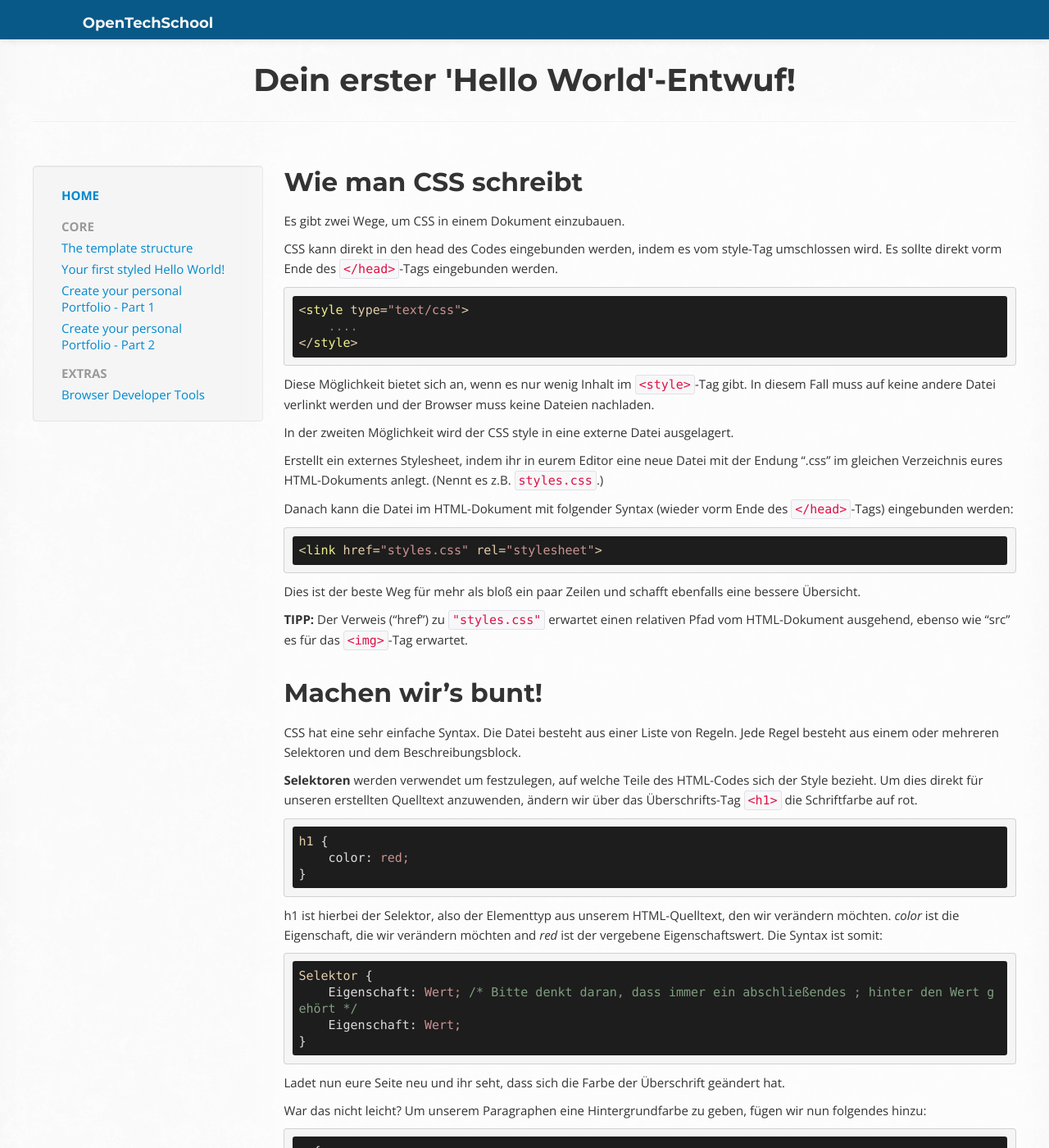
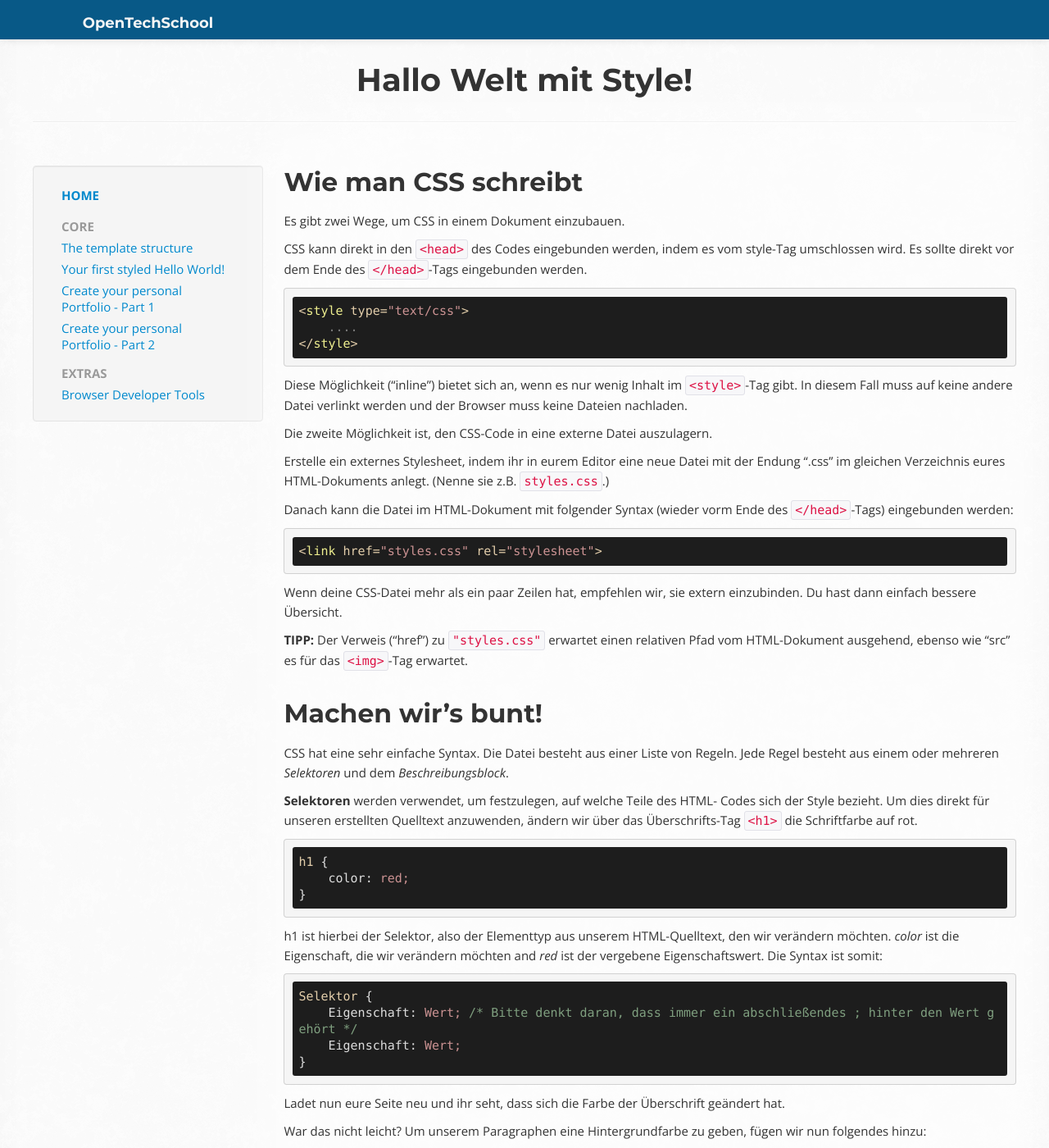
Before and after one commit to OpenTechSchool/html-css-beginners, a Jekyll site: the page built from core/style.md, in a window 1280 px wide and 1400 px high. Shown: the whole window at 82% size. Built offline with Jekyll 4.4.1, drawn with Linux system fonts in a browser that asks for light colours; Markdown is read by kramdown in place of the engine named in the settings; some of the changed text lies outside the part shown.

Commit message:
style.md: Umbruch und ein paar Formulierungen

```diff
--- a/core/style.md
+++ b/core/style.md
@@ -1,7 +1,7 @@
 ---
 
 layout: ots
-title: Dein erster 'Hello World'-Entwuf!
+title: Hallo Welt mit Style!
 
 ---
 
@@ -9,51 +9,65 @@ title: Dein erster 'Hello World'-Entwuf!
 
 Es gibt zwei Wege, um CSS in einem Dokument einzubauen.
 
-CSS kann direkt in den head des Codes eingebunden werden, indem es vom style-Tag umschlossen wird. Es sollte direkt vorm Ende des `</head>`-Tags eingebunden werden.
+CSS kann direkt in den `<head>` des Codes eingebunden werden, indem es vom
+style-Tag umschlossen wird. Es sollte direkt vor dem Ende des `</head>`-Tags
+eingebunden werden.
 
     <style type="text/css">
         ....
     </style>
 
-Diese Möglichkeit bietet sich an, wenn es nur wenig Inhalt im `<style>`-Tag gibt. In diesem Fall muss auf keine andere Datei verlinkt werden und der Browser muss keine Dateien nachladen.
+Diese Möglichkeit ("inline") bietet sich an, wenn es nur wenig Inhalt im
+`<style>`-Tag gibt. In diesem Fall muss auf keine andere Datei verlinkt werden
+und der Browser muss keine Dateien nachladen.
 
-In der zweiten Möglichkeit wird der CSS style in eine externe Datei ausgelagert.
+Die zweite Möglichkeit ist, den CSS-Code in eine externe Datei auszulagern.
 
-Erstellt ein externes Stylesheet, indem ihr in eurem Editor eine neue Datei mit der Endung ".css" im gleichen Verzeichnis eures HTML-Dokuments anlegt. (Nennt es z.B. `styles.css`.)
+Erstelle ein externes Stylesheet, indem ihr in eurem Editor eine neue Datei
+mit der Endung ".css" im gleichen Verzeichnis eures HTML-Dokuments anlegt.
+(Nenne sie z.B. `styles.css`.)
 
-Danach kann die Datei im HTML-Dokument mit folgender Syntax (wieder vorm Ende des `</head>`-Tags) eingebunden werden:
+Danach kann die Datei im HTML-Dokument mit folgender Syntax (wieder vorm Ende
+des `</head>`-Tags) eingebunden werden:
 
     <link href="styles.css" rel="stylesheet">
 
-Dies ist der beste Weg für mehr als bloß ein paar Zeilen und schafft ebenfalls eine bessere Übersicht.
+Wenn deine CSS-Datei mehr als ein paar Zeilen hat, empfehlen wir, sie extern
+einzubinden. Du hast dann einfach bessere Übersicht.
 
-**TIPP:** Der Verweis ("href") zu `"styles.css"` erwartet einen relativen Pfad vom HTML-Dokument ausgehend, ebenso wie "src" es für das `<img>`-Tag erwartet.
+**TIPP:** Der Verweis ("href") zu `"styles.css"` erwartet einen relativen
+Pfad vom HTML-Dokument ausgehend, ebenso wie "src" es für das `<img>`-Tag
+erwartet.
 
 ## Machen wir's bunt!
 
-CSS hat eine sehr einfache Syntax.
-Die Datei besteht aus einer Liste von Regeln. Jede Regel besteht aus einem oder mehreren Selektoren und dem Beschreibungsblock.
+CSS hat eine sehr einfache Syntax. Die Datei besteht aus einer Liste von
+Regeln. Jede Regel besteht aus einem oder mehreren *Selektoren* und dem
+*Beschreibungsblock*.
 
-**Selektoren** werden verwendet um festzulegen, auf welche Teile des HTML-Codes sich der Style bezieht.
-Um dies direkt für unseren erstellten Quelltext anzuwenden, ändern wir über das Überschrifts-Tag `<h1>` die Schriftfarbe auf rot.
+**Selektoren** werden verwendet, um festzulegen, auf welche Teile des HTML-
+Codes sich der Style bezieht. Um dies direkt für unseren erstellten Quelltext
+anzuwenden, ändern wir über das Überschrifts-Tag `<h1>` die Schriftfarbe auf
+rot.
 
     h1 {
         color: red;
     }
 
-h1 ist hierbei der Selektor, also der Elementtyp aus unserem HTML-Quelltext, den wir verändern möchten.
-*color* ist die Eigenschaft, die wir verändern möchten and *red* ist der vergebene Eigenschaftswert.
-Die Syntax ist somit:
+h1 ist hierbei der Selektor, also der Elementtyp aus unserem HTML-Quelltext,
+den wir verändern möchten. *color* ist die Eigenschaft, die wir verändern
+möchten and *red* ist der vergebene Eigenschaftswert. Die Syntax ist somit:
 
     Selektor {
         Eigenschaft: Wert; /* Bitte denkt daran, dass immer ein abschließendes ; hinter den Wert gehört */
         Eigenschaft: Wert;
     }
 
-Ladet nun eure Seite neu und ihr seht, dass sich die Farbe der Überschrift geändert hat.
+Ladet nun eure Seite neu und ihr seht, dass sich die Farbe der Überschrift
+geändert hat.
 
-War das nicht leicht?
-Um unserem Paragraphen eine Hintergrundfarbe zu geben, fügen wir nun folgendes hinzu:
+War das nicht leicht? Um unserem Paragraphen eine Hintergrundfarbe zu geben,
+fügen wir nun folgendes hinzu:
 
     p {
         background-color: #ddd;
@@ -61,33 +75,42 @@ Um unserem Paragraphen eine Hintergrundfarbe zu geben, fügen wir nun folgendes
 
 ## Fehlersuche
 
-Hat sich die Farbe der Überschrift nicht verändert, nachdem die Seite neu geladen wurde?
+Hat sich die Farbe der Überschrift nicht verändert, nachdem die Seite neu
+geladen wurde?
 
-Prüft den Dateinamen im `<link>`-Tag und schaut nach, ob die CSS-Datei auch wirklich im gleichen Ordner wie die HTML-Datei liegt.
+Prüft den Dateinamen im `<link>`-Tag und schaut nach, ob die CSS-Datei auch
+wirklich im gleichen Ordner wie die HTML-Datei liegt.
 
 ******
 
-Die sogenannten Web-Farben sind Farben, die beim Gestalten von Websites verwendet werden.
-Farben können entweder im 3-stelligen RGB-Format definiert werden (256 Werte für jeden Wert, also rot, grün und blau) oder als hexadezimaler Wert (z.B. #ddd).
-Hexadezimale Farbwerte beginnen mit einer Raute (#).
-Diese Farben können der Einfachheit halber mit einem Werkzeug wie dem [Color picker](http://www.colorpicker.com/), gewählt werden.
-Sobald die gewünschte Farbe ausgesucht ist, kopiert diese einfach in eure CSS-Datei und vergesst die führende # nicht.
+Die sogenannten Web-Farben sind Farben, die beim Gestalten von Websites
+verwendet werden. Farben können entweder im 3-stelligen RGB-Format definiert
+werden (256 Werte für jeden Wert, also rot, grün und blau) oder als
+hexadezimaler Wert (z.B. #ddd). Hexadezimale Farbwerte beginnen mit einer
+Raute (#). Diese Farben können der Einfachheit halber mit einem Werkzeug wie
+dem [Color picker](http://www.colorpicker.com/), gewählt werden. Sobald die
+gewünschte Farbe ausgesucht ist, kopiert diese einfach in eure CSS-Datei.
+Vergesst die führende Raute (`#`) nicht.
 
 Gut zu wissen: #000 ist schwarz und #fff ist weiß.
 
 ******
 
-Lasst uns nun für unser im [ersten Kapitel](structure.md) eingebundenes Bild einen Rahmen erstellen.
+Lasst uns nun für unser im [ersten Kapitel](structure.md) eingebundenes Bild
+einen Rahmen erstellen.
 
     img {
         border: 1px solid #000;
     }
 
-Somit haben wir für alle eingebundenen Bilder die folgenden Werte des Rahmens vergeben: 1-pixel Dicke, durchgängiger Strich (solid) in Schwarz. Dieser Rahmen wird um alle vier Ränder des Bildes gezogen.
-Wenn wir den Rahmen nur an einem der 4 Ränder haben möchten, so könnten wir das wie nachfolgend angegeben z.B. für den oberen Rand erstellen:
+Somit haben wir für alle eingebundenen Bilder die folgenden Werte des Rahmens
+vergeben: Ein durchgängiger (`solid`), ein Pixel breiter (`1px`) Strich in
+Schwarz (`#000`). Dieser Rahmen wird um alle vier Ränder des Bildes gezogen.
+Wenn wir den Rahmen nur an einem der 4 Ränder haben möchten, so könnten wir
+das wie nachfolgend angegeben z.B. für den oberen Rand erstellen:
 
     img {
-        border-top: 1px solid #000;
+        border-top: 2px dotted red;
     }
 
 **Zusätzlich hilft auch ein [CSS cheat sheet](http://coding.smashingmagazine.com/2009/07/13/css-3-cheat-sheet-pdf/) für eine Eigenschaftsübersicht weiter.**
```
